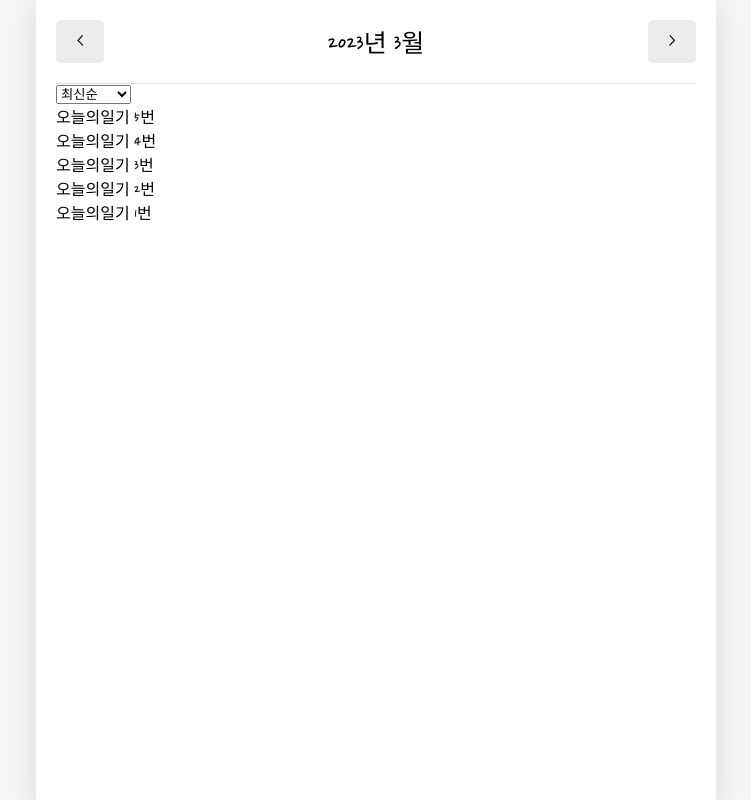
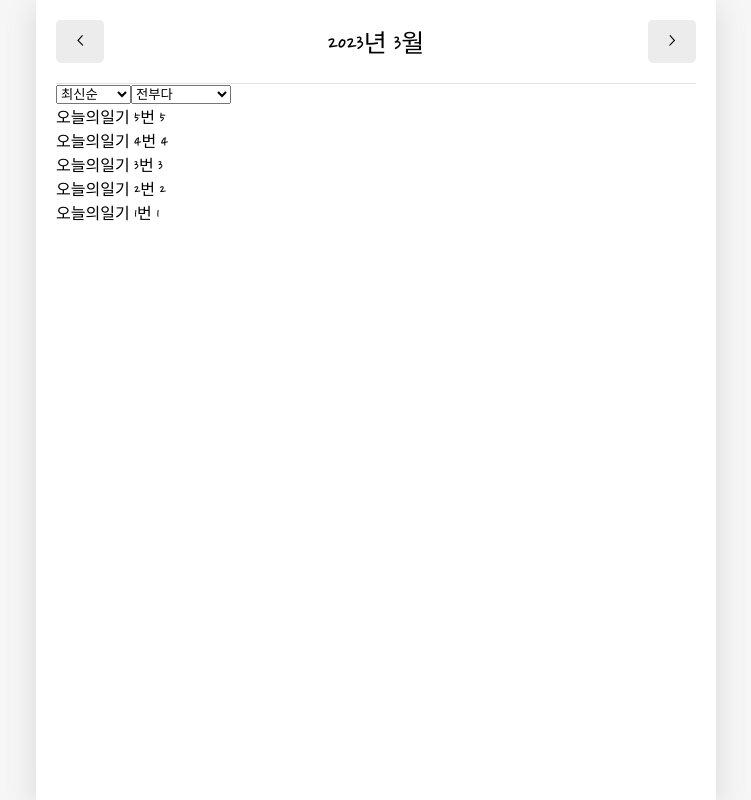
Before and after one commit to ukssss/React, a React (Create React App) app in the folder 01.udemy-react-example/react-practice/emotion-diary/: page / in a window 1280 px wide. Shown: the whole page, without its empty margins (264-1015 px from the left). Built offline with nearby package versions, Linux system fonts and the light colour scheme; a web font is replaced by a local one.

Commit message:
01-react-practice | add, 페이지 구현 - 홈(/) - 감정 필터 구현 #79
- filterCallBack 제작, emotion 이 3 이하일 경우 좋은 감정, 3보다 클 경우 안좋은 감정으로 분류

```diff
--- a/01.udemy-react-example/react-practice/emotion-diary/src/components/DiaryList.js
+++ b/01.udemy-react-example/react-practice/emotion-diary/src/components/DiaryList.js
@@ -3,6 +3,12 @@ import { useState } from 'react';
 const sortOptionList = [
   { value: 'latest', name: '최신순' },
   { value: 'oldest', name: '오래된 순' },
+];
+
+const filterOptionList = [
+  { value: 'all', name: '전부다' },
+  { value: 'good', name: '좋은 감정만' },
+  { value: 'bad', name: '안좋은 감정만' },
 ];
 
 const ControlMenu = ({ value, onChange, optionList }) => {
@@ -19,8 +25,17 @@ const ControlMenu = ({ value, onChange, optionList }) => {
 
 const DiaryList = ({ diaryList }) => {
   const [sortType, setSortType] = useState('latest');
+  const [filter, setFilter] = useState('all');
 
   const getProcessedDiaryList = () => {
+    const filterCallBack = (item) => {
+      if (filter === 'good') {
+        return parseInt(item.emotion) <= 3;
+      } else {
+        return parseInt(item.emotion) > 3;
+      }
+    };
+
     const compare = (a, b) => {
       if (sortType === 'latest') {
         return parseInt(b.date) - parseInt(a.date);
@@ -30,7 +45,8 @@ const DiaryList = ({ diaryList }) => {
     };
 
     const copyList = JSON.parse(JSON.stringify(diaryList));
-    const sortedList = copyList.sort(compare);
+    const filteredList = filter === 'all' ? copyList : copyList.filter((it) => filterCallBack(it));
+    const sortedList = filteredList.sort(compare);
 
     return sortedList;
   };
@@ -38,8 +54,11 @@ const DiaryList = ({ diaryList }) => {
   return (
     <div>
       <ControlMenu value={sortType} onChange={setSortType} optionList={sortOptionList} />
+      <ControlMenu value={filter} onChange={setFilter} optionList={filterOptionList} />
       {getProcessedDiaryList().map((it) => (
-        <div key={it.id}>{it.content}</div>
+        <div key={it.id}>
+          {it.content} {it.emotion}
+        </div>
       ))}
     </div>
   );
```
